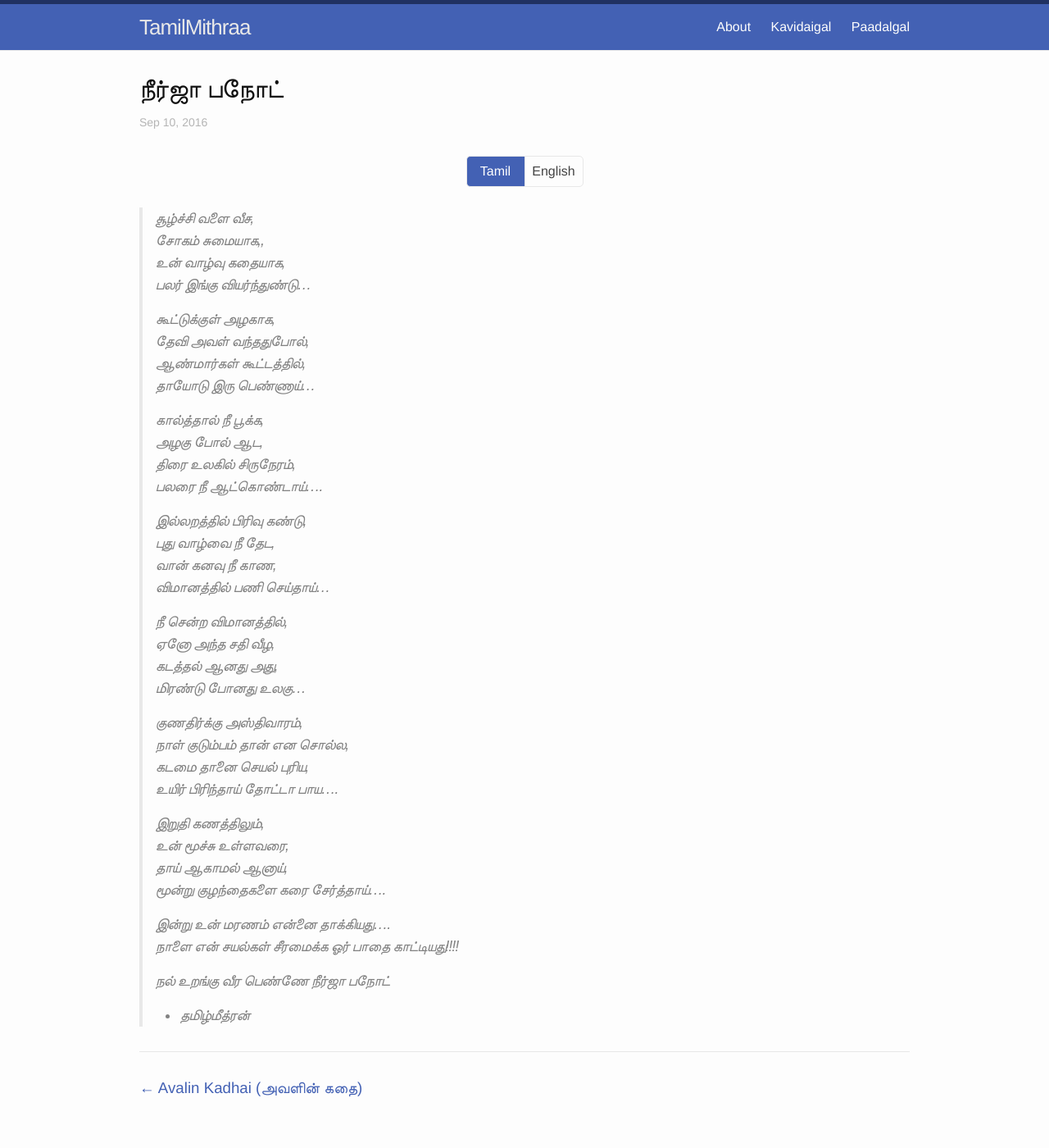
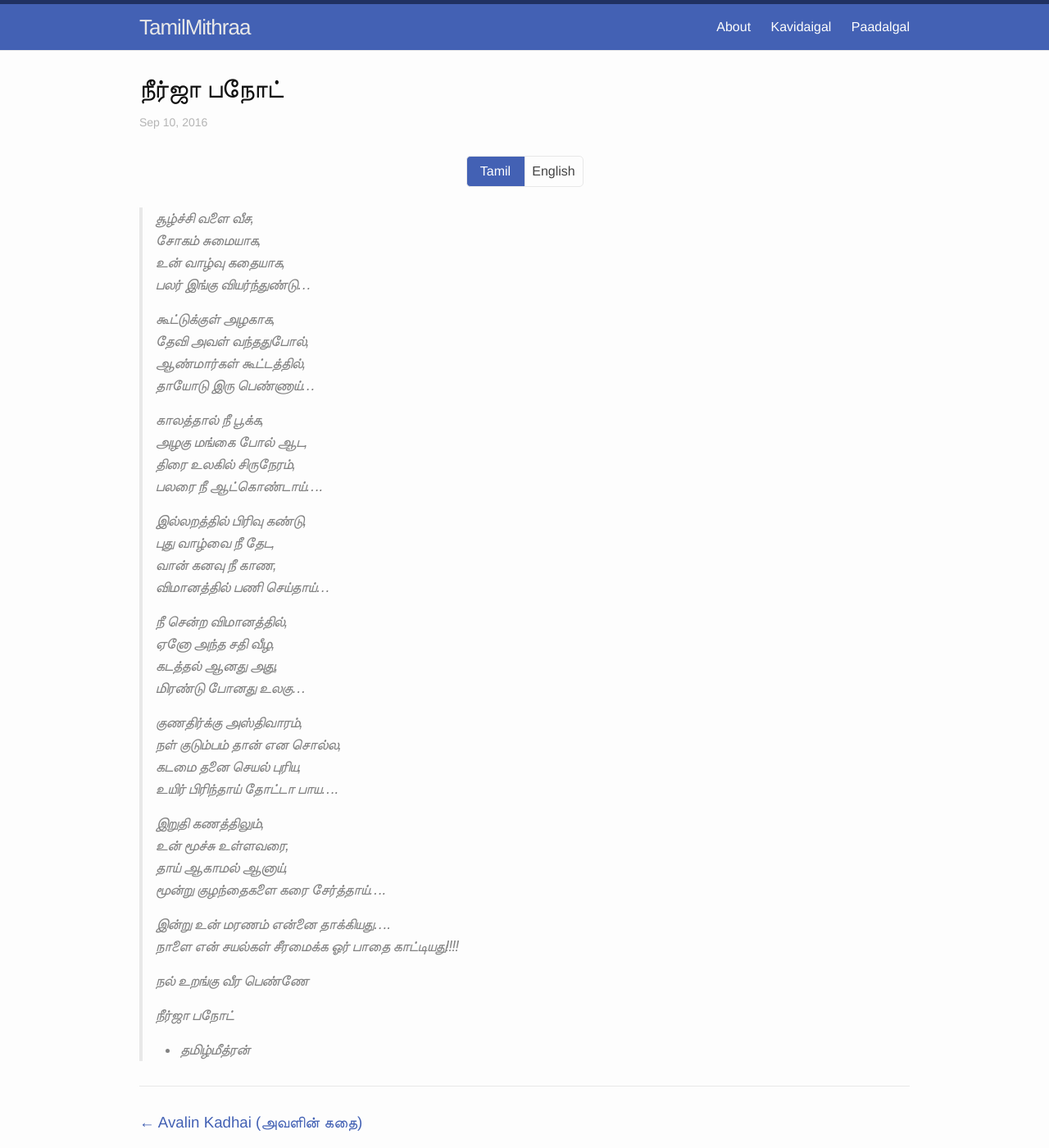
Before and after one commit to mithraa/tamil, a Jekyll site: the page built from _posts/2016-09-10-neerja-bhanot.md, in a window 1280 px wide and 1400 px high. Shown: the whole window at 82% size. Built offline with Jekyll 4.4.1, drawn with Linux system fonts in a browser that asks for light colours; some web fonts are replaced.

Commit message:
Updated '/_posts/2016-09-10-neerja-bhanot.md' via CloudCannon

```diff
--- a/_posts/2016-09-10-neerja-bhanot.md
+++ b/_posts/2016-09-10-neerja-bhanot.md
@@ -54,7 +54,7 @@ Naalai en sayagal seeramaikka oru oru paadhai aakkiyadhu
 <div id="tamil-poem">
 
 >சூழ்ச்சி வளை வீச,\\
-சோகம் சுமையாக,,\\
+சோகம் சுமையாக,\\
 உன் வாழ்வு கதையாக,\\
 பலர் இங்கு வியர்ந்துண்டு...
 >
@@ -63,8 +63,8 @@ Naalai en sayagal seeramaikka oru oru paadhai aakkiyadhu
 ஆண்மார்கள் கூட்டத்தில்,\\
 தாயோடு இரு பெண்ணாய்…
 >
->கால்த்தால் நீ பூக்க,\\
-அழகு போல் ஆட,\\
+>காலத்தால் நீ பூக்க,\\
+அழகு மங்கை போல் ஆட,\\
 திரை உலகில் சிருநேரம்,\\
 பலரை நீ ஆட்கொண்டாய்....
 >
@@ -79,8 +79,8 @@ Naalai en sayagal seeramaikka oru oru paadhai aakkiyadhu
 மிரண்டு போனது உலகு...
 >
 >குணதிர்க்கு அஸ்திவாரம்,\\
-நாள் குடும்பம் தான் என சொல்ல,\\
-கடமை தானை செயல் புரிய,\\
+நள் குடும்பம் தான் என சொல்ல,\\
+கடமை தனை செயல் புரிய,\\
 உயிர் பிரிந்தாய் தோட்டா பாய....
 >
 >இறுதி கணத்திலும், \\
@@ -92,6 +92,7 @@ Naalai en sayagal seeramaikka oru oru paadhai aakkiyadhu
 நாளை என் சயல்கள் சீரமைக்க ஓர் பாதை காட்டியது!!!!
 >
 >நல் உறங்கு வீர பெண்ணே
+>
 >நீர்ஜா பநோட்
 >
 > -	தமிழ்மீத்ரன்
```
